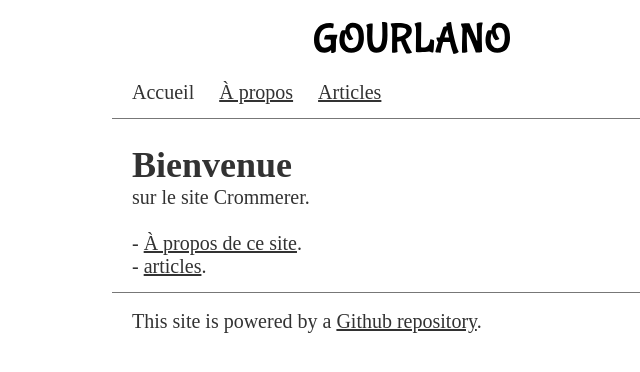
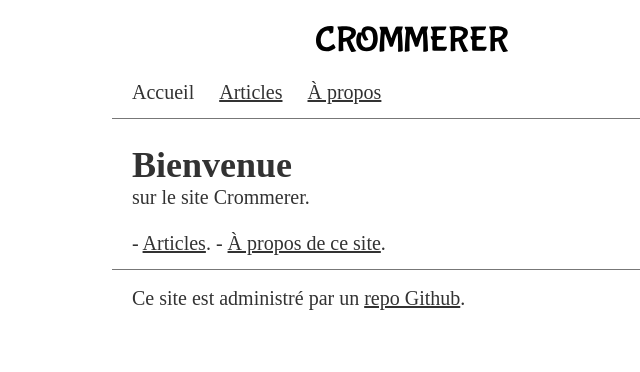
Before and after one commit to crommerer/crommerer.github.io, a Jekyll site: the page built from index.html, in a window 1280 px wide. Shown: the top 372 px of the page, without its empty margins (228-868 px from the left). Built offline with Jekyll 4.4.1, drawn with Linux system fonts in a browser that asks for light colours; some web fonts are replaced.

Commit message:
Add Crommerer logo, update content

```diff
--- a/_includes/footer.html
+++ b/_includes/footer.html
@@ -1,6 +1,6 @@
 <footer>
   <p>
-    This site is powered by a
-    <a href="https://github.com/crommerer/crommerer.github.io">Github repository</a>.
+    Ce site est administré par un
+    <a href="https://github.com/crommerer/crommerer.github.io">repo Github</a>.
   </p>
 </footer>
--- a/_includes/navigation.html
+++ b/_includes/navigation.html
@@ -1,7 +1,7 @@
 {% assign current = page.path | downcase | split: '.' %}
 
 <header>
-  <img src="/images/gourlano-logo.svg" width="200">
+  <img src="/images/crommerer-logo.svg" width="200">
 </header>
 <nav>
   <ul>
@@ -11,14 +11,14 @@
       </a>
     </li>
     <li>
+      <a href="/articles" {% if current[0]=='articles' %}class='current' {% endif %}>
+        Articles
+      </a>
+    </li>
+    <li>
       <a href="/about" {% if current[0]=='about' %}class='current' {% endif %}>
         À propos
       </a>
     </li>
-    <li>
-      <a href="/articles" {% if current[0]=='articles' %}class='current' {% endif %}>
-        Articles
-      </a>
-    </li>
   </ul>
 </nav>
--- a/about.html
+++ b/about.html
@@ -4,5 +4,5 @@ title: À propos
 ---
 <h1>{{ page.title }}</h1>
 <p>
-  Paragraphe
+  Site du clan Crommerer
 </p>
--- a/index.html
+++ b/index.html
@@ -5,6 +5,6 @@ title: Crommerer
 <h1>Bienvenue</h1>
 <p>
   sur le site Crommerer.<br /><br />
+  - <a href="articles">Articles</a>.
   - <a href="about">À propos de ce site</a>.<br />
-  - <a href="articles">articles</a>.
 </p>
```
Also changed, not shown: images/crommerer-logo.svg (added).
